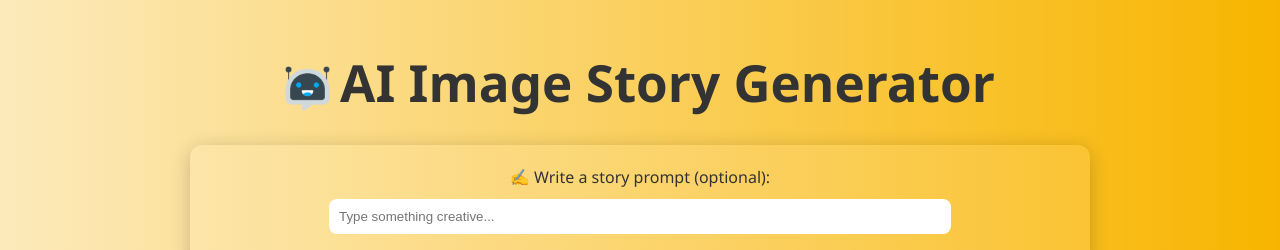
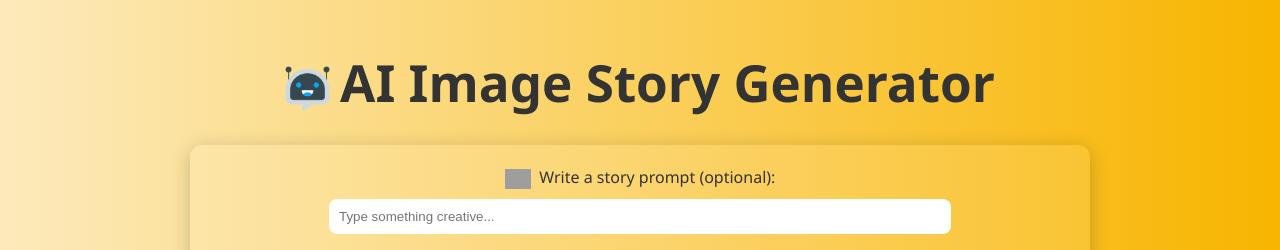
Before and after one commit to Anupam2090/AI-Image-Story-Generator, a React (Vite) app in the folder frontend/frontend/: page / in a window 1280 px wide. Both pictures are taken after a click on the button "OPEN APP 🚀". Shown: the top 250 px of the page. Built offline with nearby package versions, Linux system fonts and the light colour scheme; grey boxes are pictures that could not be loaded.

Commit message:
uploadimage file update

```diff
--- a/frontend/frontend/src/components/UploadImage.jsx
+++ b/frontend/frontend/src/components/UploadImage.jsx
@@ -35,7 +35,18 @@ const UploadImage = ({ setStoryData }) => {
 
   return (
     <div className="upload-box">
-      <label htmlFor="prompt">✍️ Write a story prompt (optional):</label>
+      <label htmlFor="prompt">
+        <img
+          src="/assets/writing.png"
+          alt="Write Icon"
+          style={{
+            height: "20px",
+            verticalAlign: "middle",
+            marginRight: "8px",
+          }}
+        />
+         Write a story prompt (optional):
+      </label>
       <input
         type="text"
         id="prompt"
@@ -53,8 +64,6 @@ const UploadImage = ({ setStoryData }) => {
           <img src="/assets/letter.gif" alt="Loading..." />
         </div>
       )}
-
-
     </div>
   );
 };
```
